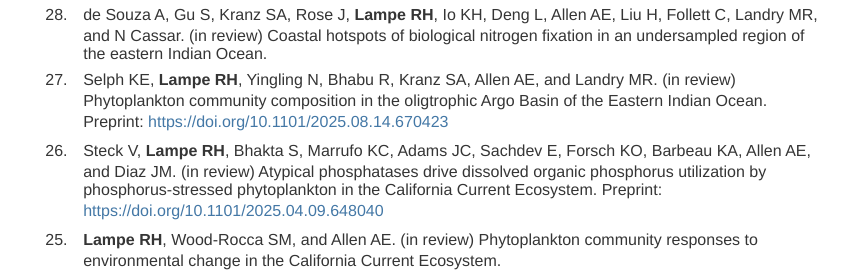
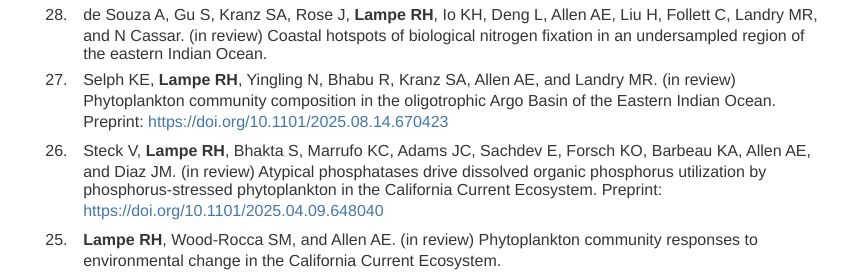
Before and after one commit to rhlampe/rhlampe.github.io, a Jekyll site: the page built from publications/index.html, in a window 1280 px wide and 900 px high. Shown: the part 240-517 px from the top of the window, without its empty margins (208-1071 px from the left). Built offline with Jekyll 4.4.1, drawn with Linux system fonts in a browser that asks for light colours.

Commit message:
fix typo

```diff
--- a/publications/index.html
+++ b/publications/index.html
@@ -13,7 +13,7 @@ title: Publications
 <ol reversed>
   <li>Satterthwaite EV, Ruiz TD, Patin NV, Alksne MN, Thomas L, Dinasquet J, <b>Lampe RH</b>, Chan KG, Patrick NA, Allen AE, Baumann-Pickering S, and Semmens BX. (in prep) Microbial and small zooplankton communities predict density of baleen whales in the southern California Current Ecosystem.</li>
   <li>de Souza A, Gu S, Kranz SA, Rose J, <b>Lampe RH</b>, Io KH, Deng L, Allen AE, Liu H, Follett C, Landry MR, and N Cassar. (in review) Coastal hotspots of biological nitrogen fixation in an undersampled region of the eastern Indian Ocean.</li>
-  <li>Selph KE, <b>Lampe RH</b>, Yingling N, Bhabu R, Kranz SA, Allen AE, and Landry MR. (in review) Phytoplankton community composition in the oligtrophic Argo Basin of the Eastern Indian Ocean. Preprint: <a href="https://doi.org/10.1101/2025.08.14.670423">https://doi.org/10.1101/2025.08.14.670423</a></li>
+  <li>Selph KE, <b>Lampe RH</b>, Yingling N, Bhabu R, Kranz SA, Allen AE, and Landry MR. (in review) Phytoplankton community composition in the oligotrophic Argo Basin of the Eastern Indian Ocean. Preprint: <a href="https://doi.org/10.1101/2025.08.14.670423">https://doi.org/10.1101/2025.08.14.670423</a></li>
   <li>Steck V, <b>Lampe RH</b>, Bhakta S, Marrufo KC, Adams JC, Sachdev E, Forsch KO, Barbeau KA, Allen AE, and Diaz JM. (in review) Atypical phosphatases drive dissolved organic phosphorus utilization by phosphorus-stressed phytoplankton in the California Current Ecosystem. Preprint: <a href="https://doi.org/10.1101/2025.04.09.648040">https://doi.org/10.1101/2025.04.09.648040</a></li>
   <li><b>Lampe RH</b>, Wood-Rocca SM, and Allen AE. (in review) Phytoplankton community responses to environmental change in the California Current Ecosystem.</li>
   <li>Coale TH, <b>Lampe RH</b>, Tan M, Rowland E, F&#252;ssy Z, Venepally P, Zheng H, McCrow J, Bertrand EM, and Allen AE. (in review) Molecular and physiological acclimation to low light and iron scarcity in globally abundant oceanic pelagophyte. Preprint: <a href="https://doi.org/10.21203/rs.3.rs-6701642/v1">https://doi.org/10.21203/rs.3.rs-6701642/v1</a></li>
```
